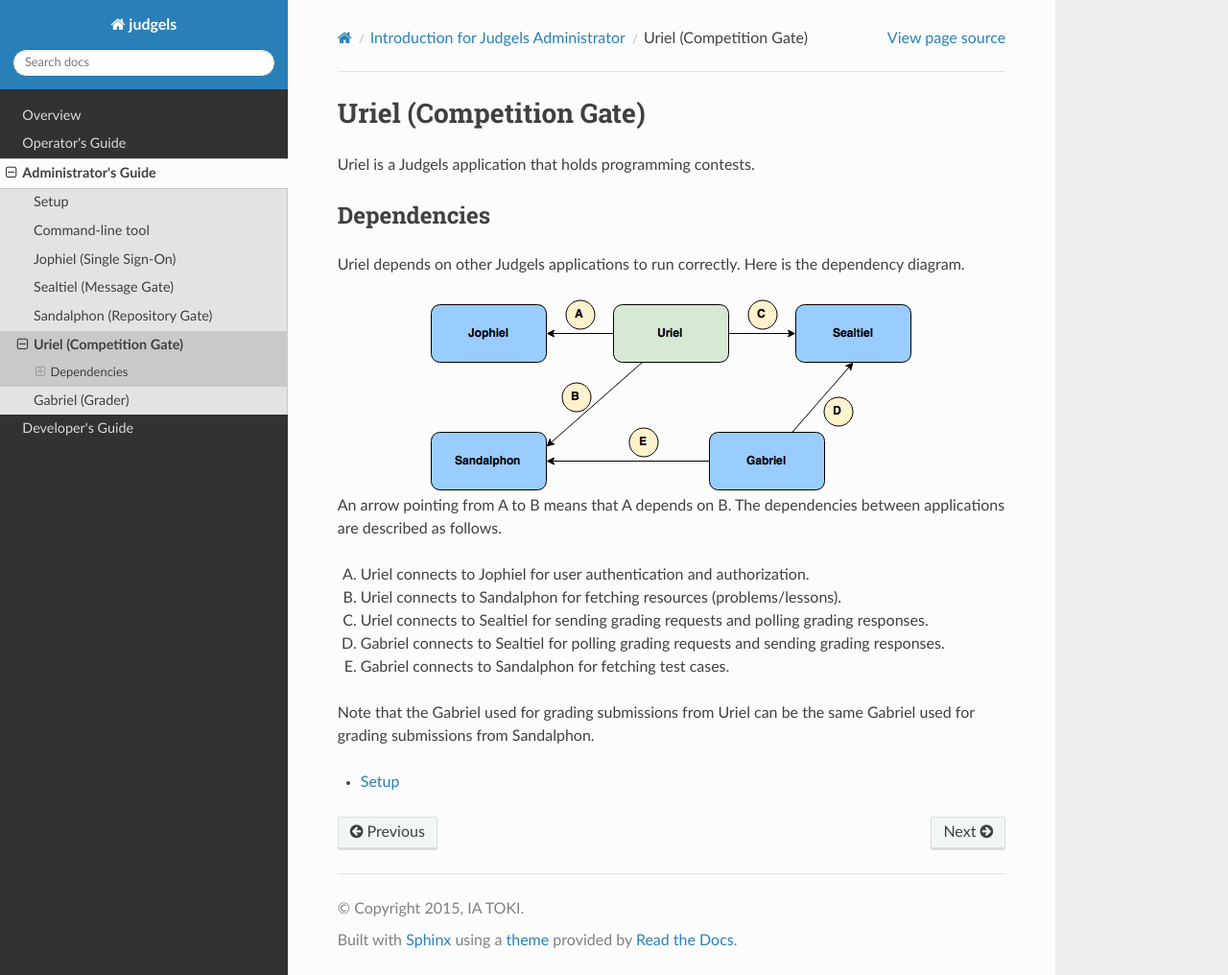
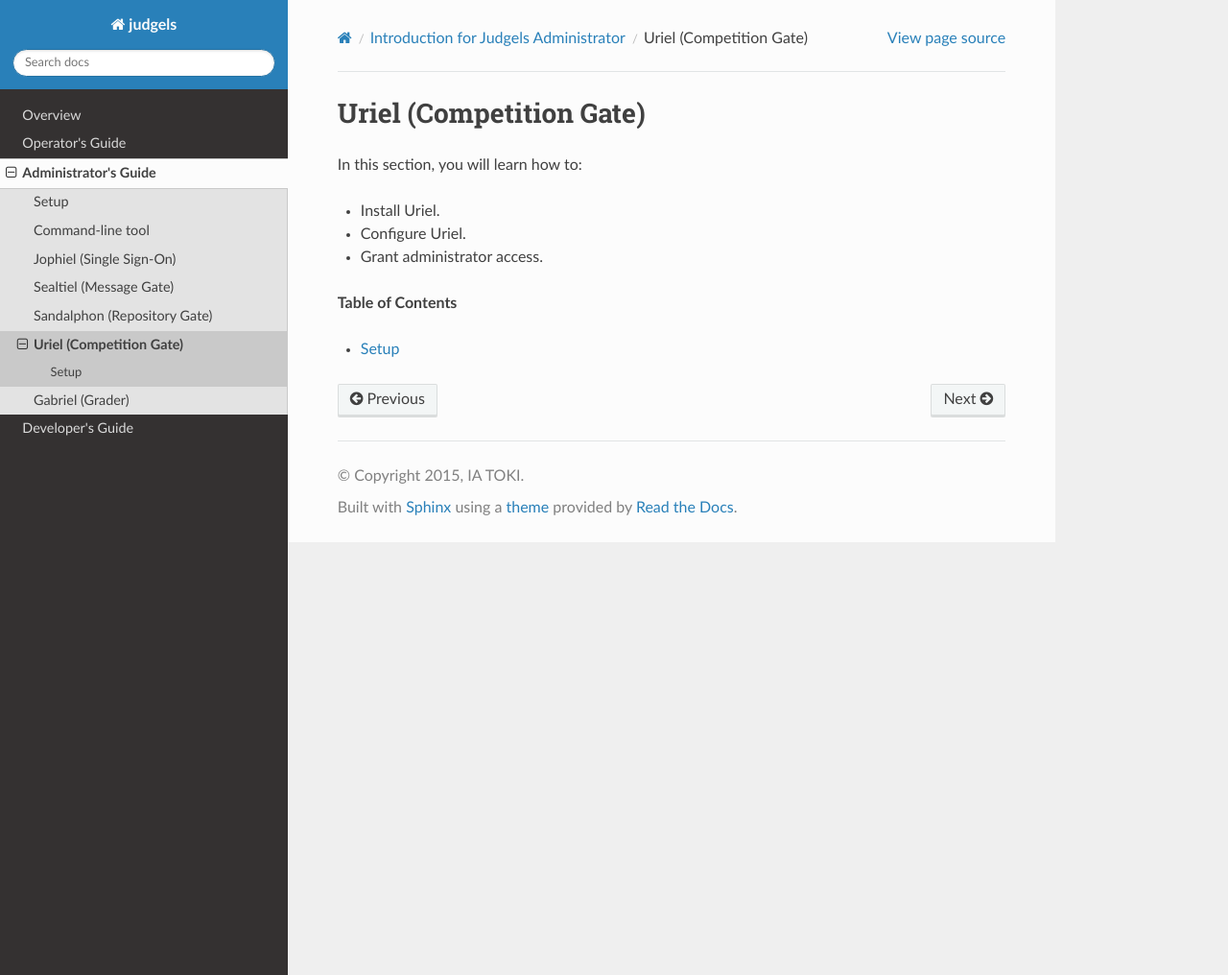
Before and after one commit to judgels/judgels, a Sphinx documentation site: the page built from docs/administrator/uriel/uriel.rst, in a window 1280 px wide and 1016 px high. Shown: the whole window at 96% size. Built offline with Sphinx 7.4.7 and the Read the Docs theme 2.0.0, drawn with Linux system fonts in a browser that asks for light colours; formulas are drawn with MathJax 3.

Commit message:
Refactor Uriel admin guide

```diff
--- a/docs/administrator/uriel/uriel.rst
+++ b/docs/administrator/uriel/uriel.rst
@@ -1,25 +1,13 @@
 Uriel (Competition Gate)
 ========================
 
-Uriel is a Judgels application that holds programming contests.
+In this section, you will learn how to:
 
-Dependencies
-------------
+- Install Uriel.
+- Configure Uriel.
+- Grant administrator access.
 
-Uriel depends on other Judgels applications to run correctly. Here is the dependency diagram.
-
-.. image:: ../../_static/uriel-deps.png
-    :align: center
-
-An arrow pointing from A to B means that A depends on B. The dependencies between applications are described as follows.
-
-A. Uriel connects to Jophiel for user authentication and authorization.
-B. Uriel connects to Sandalphon for fetching resources (problems/lessons).
-C. Uriel connects to Sealtiel for sending grading requests and polling grading responses.
-D. Gabriel connects to Sealtiel for polling grading requests and sending grading responses.
-E. Gabriel connects to Sandalphon for fetching test cases.
-
-Note that the Gabriel used for grading submissions from Uriel can be the same Gabriel used for grading submissions from Sandalphon.
+**Table of Contents**
 
 .. toctree::
    :maxdepth: 1
```
Also changed, not shown: docs/administrator/uriel/setup.rst (+14 -1 lines).
